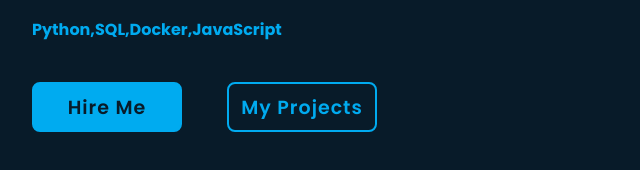
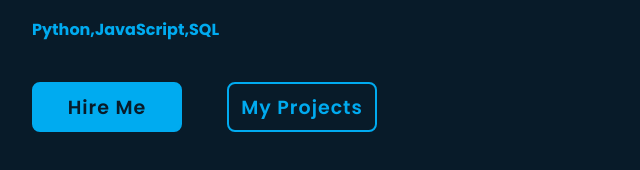
Before and after one commit to ghost-mann/Portfolio-Web, a website: page index.html in a window 1280 px wide. Shown: the part 402-572 px from the top of the page, 96-736 px from the left. Drawn offline with nearby package versions, Linux system fonts and the light colour scheme.

Commit message:
feat: edited skillset displayed in index.html

```diff
--- a/index.html
+++ b/index.html
@@ -36,7 +36,7 @@
         <div class="home-content">
             <h1>Hi, I'm Austin Oketch </h1>
             <h3>Software Engineer</h3>
-            <p>Python,SQL,Docker,JavaScript</p>
+            <p>Python,JavaScript,SQL</p>
             <div class="btn-box">
                 <a href="https://www.linkedin.com/in/austin-oketch-791aa1268/">Hire Me</a>
                 <a href="https://github.com/ghost-mann">My Projects</a>
```
Also changed, not shown: index.css (line endings or trailing spaces), 1 other file.
